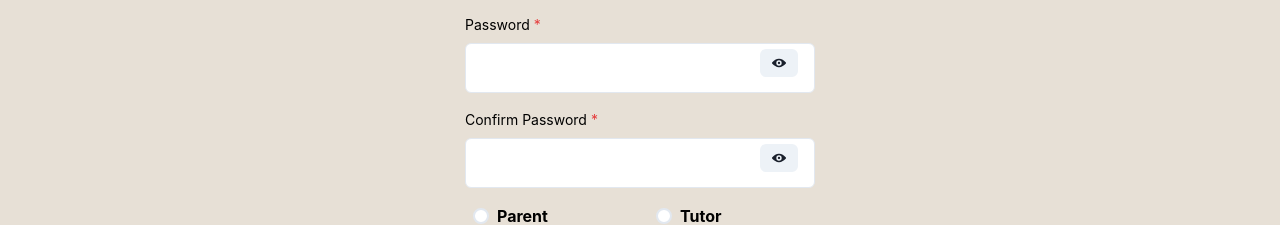
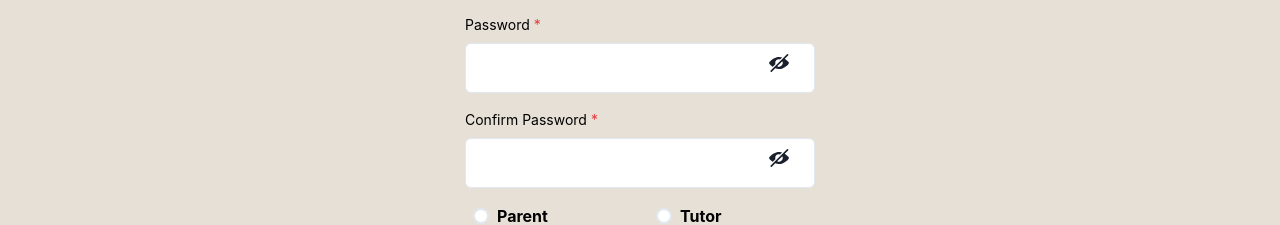
Before and after one commit to Code-the-Dream-School/ffprac-team2-front, a React (Vite) app: page /auth in a window 1280 px wide. Both pictures are taken after a click on the tab "Register". Shown: the part 471-696 px from the top of the page. Built offline with nearby package versions, Linux system fonts and the light colour scheme.

Commit message:
Work in progress...Fix size and style of the password icons.

```diff
--- a/src/components/LoginForm.tsx
+++ b/src/components/LoginForm.tsx
@@ -132,7 +132,9 @@ const LoginForm: React.FC = () => {
                                     <Button
                                         h="1.75rem"
                                         size="sm"
+                                        fontSize="20px"
                                         onClick={togglePasswordVisibility}
+                                        style={{ backgroundColor: 'transparent' }}
                                     >
                                         {showPassword ? <ViewIcon />: <ViewOffIcon />  }
                                     </Button>
--- a/src/components/RegistrationForm.tsx
+++ b/src/components/RegistrationForm.tsx
@@ -218,9 +218,11 @@ const RegistrationForm: React.FC = () => {
                                     <Button
                                         h="1.75rem"
                                         size="sm"
+                                        fontSize="20px"
                                         onClick={togglePasswordVisibility}
+                                        style={{ backgroundColor: 'transparent' }}
                                     >
-                                        {showPassword ? <ViewOffIcon /> : <ViewIcon />}
+                                        {showPassword ? <ViewIcon /> : <ViewOffIcon />}
                                     </Button>
                                 </InputRightElement>
                             </InputGroup>
@@ -243,16 +245,18 @@ const RegistrationForm: React.FC = () => {
                                     pr="4.5rem"
                                     type={showConfirmPassword ? 'text' : 'password'}
                                     name="confirmPassword"
-                                    id = "confirmPassword"
-                                    style = {inputStyle}
+                                    id="confirmPassword"
+                                    style={inputStyle}
                                 />
                                 <InputRightElement width="4.5rem">
                                     <Button
                                         h="1.75rem"
                                         size="sm"
+                                        fontSize="20px"
                                         onClick={toggleConfirmPasswordVisibility}
+                                        style={{ backgroundColor: 'transparent' }}
                                     >
-                                        {showConfirmPassword ? <ViewOffIcon /> : <ViewIcon />}
+                                        {showConfirmPassword ? <ViewIcon /> : <ViewOffIcon />}
                                     </Button>
                                 </InputRightElement>
                             </InputGroup>
```
